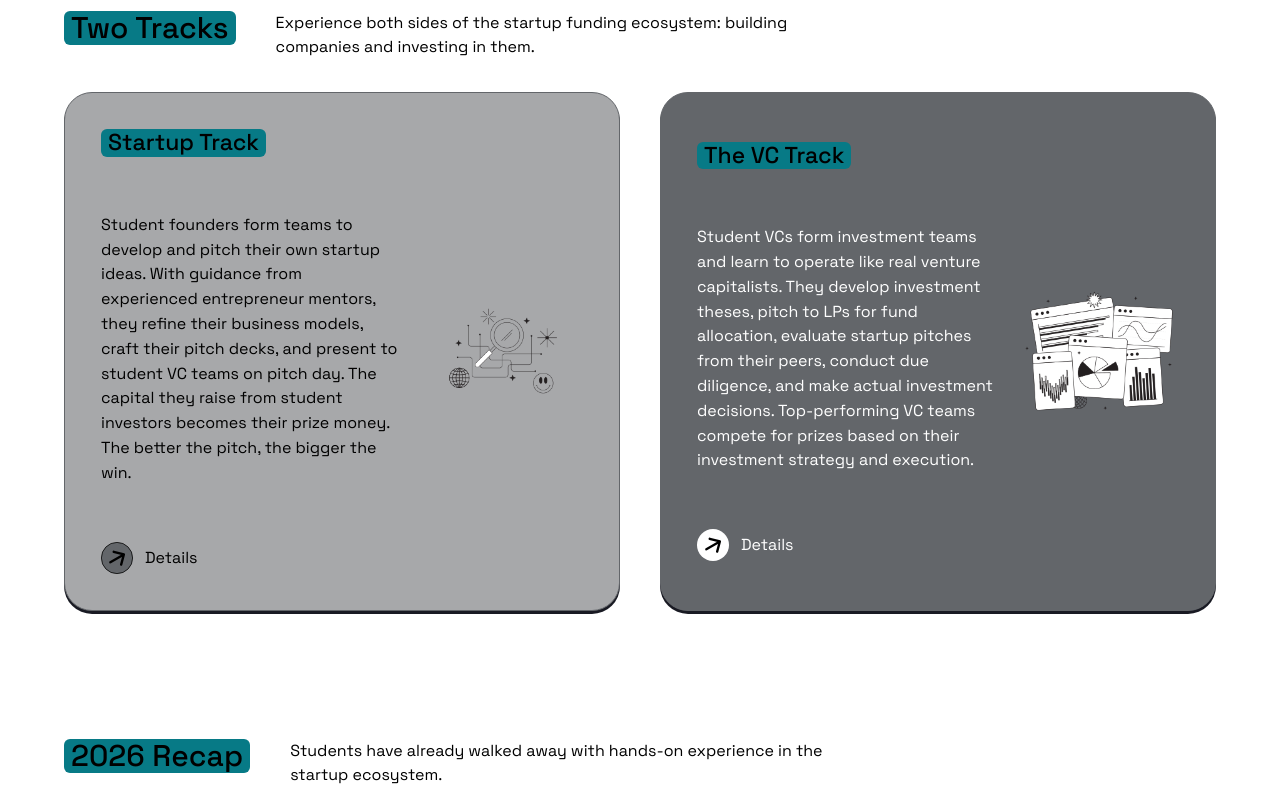
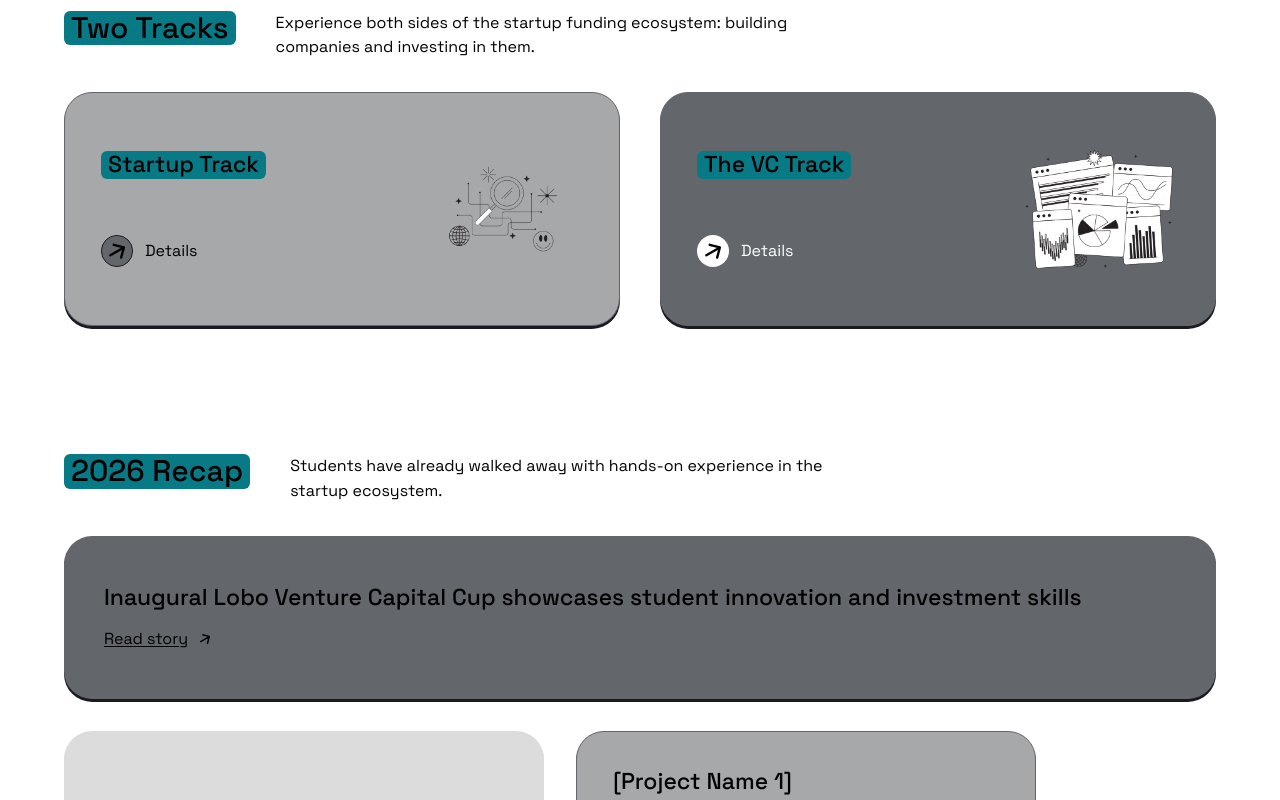
Before and after one commit to rickwgarcia/lobovccup, a React (Vite) app: page / in a window 1280 px wide. Shown: the part 700-1500 px from the top of the page. Built offline with nearby package versions, Linux system fonts and the light colour scheme.

Commit message:
windows on command

```diff
--- a/src/components/common/IconLink.tsx
+++ /dev/null
@@ -1,27 +0,0 @@
-import type { AnchorHTMLAttributes, ReactNode } from 'react';
-
-interface IconLinkProps extends AnchorHTMLAttributes<HTMLAnchorElement> {
-  icon: string;
-  iconAlt: string;
-  children: ReactNode;
-  underline?: boolean;
-}
-
-export default function IconLink({
-  icon,
-  iconAlt,
-  children,
-  underline = false,
-  className = '',
-  ...anchorProps
-}: IconLinkProps) {
-  return (
-    <a
-      className={`inline-flex items-center gap-3 font-grotesk text-base leading-6 ${underline ? 'underline decoration-solid underline-offset-2' : ''} ${className}`}
-      {...anchorProps}
-    >
-      <img src={icon} alt={iconAlt} className="size-8 shrink-0" />
-      <span>{children}</span>
-    </a>
-  );
-}
--- a/src/components/tracks/TrackCard.tsx
+++ b/src/components/tracks/TrackCard.tsx
@@ -1,13 +1,16 @@
+import { useState } from 'react';
 import type { TrackInfo } from '@/types/content';
 import SectionLabel from '@/components/common/SectionLabel';
-import IconLink from '@/components/common/IconLink';
 
 interface TrackCardProps {
   track: TrackInfo;
 }
 
 export default function TrackCard({ track }: TrackCardProps) {
+  const [isOpen, setIsOpen] = useState(false);
   const isDark = track.variant === 'dark';
+  const panelId = `track-details-${track.id}`;
+  const textColor = isDark ? 'text-white' : 'text-black';
 
   return (
     <div
@@ -19,21 +22,23 @@
         <SectionLabel as="h3" size="h3">
           {track.heading}
         </SectionLabel>
-        <p
-          className={`text-center font-grotesk text-body sm:text-left ${
-            isDark ? 'text-white' : 'text-black'
-          }`}
+
+        <button
+          type="button"
+          onClick={() => setIsOpen((open) => !open)}
+          aria-expanded={isOpen}
+          aria-controls={panelId}
+          className={`inline-flex items-center gap-3 font-grotesk text-base leading-6 ${textColor}`}
         >
-          {track.description}
-        </p>
-        <IconLink
-          icon={track.iconSrc}
-          iconAlt=""
-          href={track.detailsHref}
-          className={isDark ? 'text-white' : 'text-black'}
-        >
-          Details
-        </IconLink>
+          <img src={track.iconSrc} alt="" className="size-8 shrink-0" />
+          <span>{isOpen ? 'Hide Details' : 'Details'}</span>
+        </button>
+
+        {isOpen && (
+          <p id={panelId} className={`text-center font-grotesk text-body sm:text-left ${textColor}`}>
+            {track.description}
+          </p>
+        )}
       </div>
 
       <img
--- a/src/data/tracks.ts
+++ b/src/data/tracks.ts
@@ -10,7 +10,6 @@
     heading: 'Startup Track',
     description:
       'Student founders form teams to develop and pitch their own startup ideas. With guidance from experienced entrepreneur mentors, they refine their business models, craft their pitch decks, and present to student VC teams on pitch day. The capital they raise from student investors becomes their prize money. The better the pitch, the bigger the win.',
-    detailsHref: '#',
     illustrationSrc: trackStartupIllustration,
     illustrationAlt: 'Startup Track illustration',
     iconSrc: trackDetailsIconStartup,
@@ -21,7 +20,6 @@
     heading: 'The VC Track',
     description:
       'Student VCs form investment teams and learn to operate like real venture capitalists. They develop investment theses, pitch to LPs for fund allocation, evaluate startup pitches from their peers, conduct due diligence, and make actual investment decisions. Top-performing VC teams compete for prizes based on their investment strategy and execution.',
-    detailsHref: '#',
     illustrationSrc: trackVcIllustration,
     illustrationAlt: 'VC Track illustration',
     iconSrc: trackDetailsIconVc,
--- a/src/types/content.ts
+++ b/src/types/content.ts
@@ -39,7 +39,6 @@
   id: 'startup' | 'vc';
   heading: string;
   description: string;
-  detailsHref: string;
   illustrationSrc: string;
   illustrationAlt: string;
   iconSrc: string;
```
